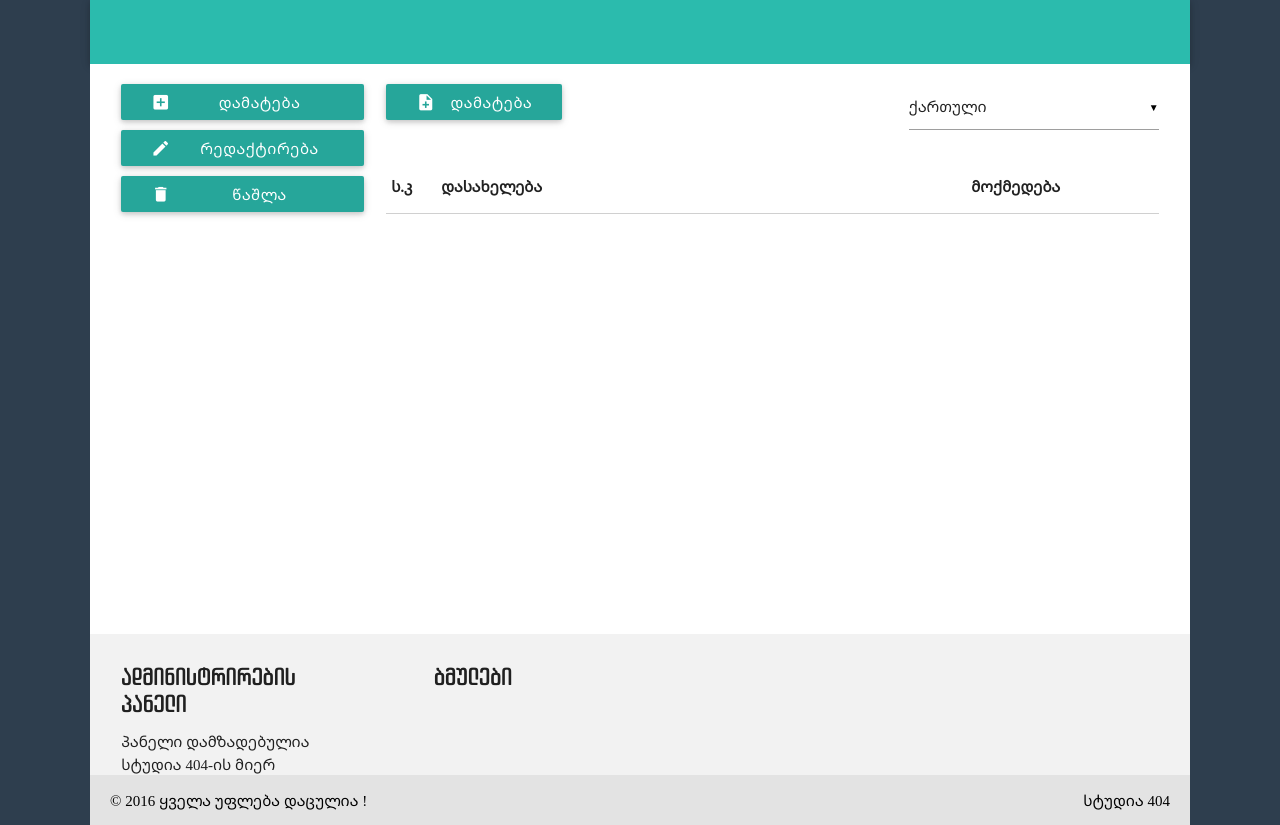
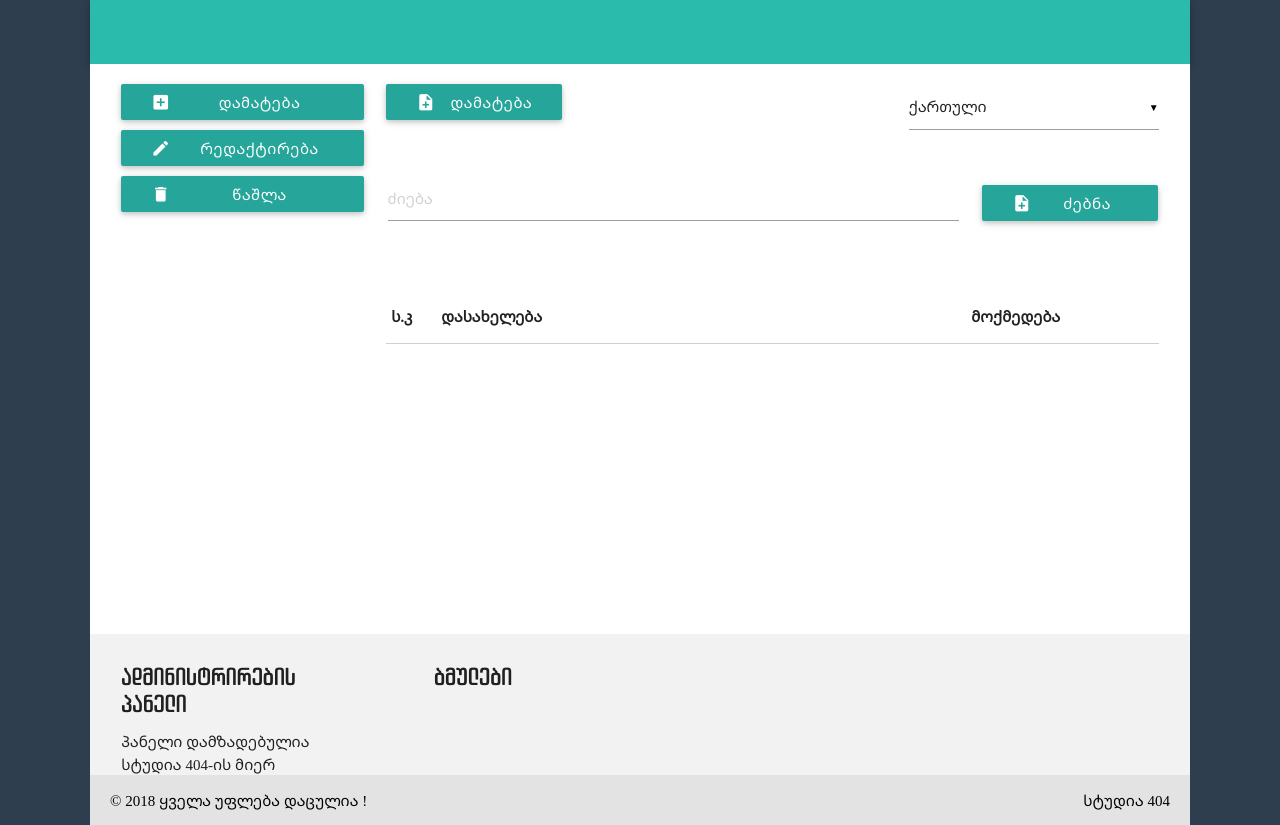
Before and after one commit to studio-404/vipintellect, a PHP site: the page made by app/views/dashboard/modules.php in a window 1280 px wide. Run offline with PHP 8.4, Linux system fonts and the light colour scheme; the template is opened without the code that fills it, so the values that code supplies are empty; the visitor is signed in with stand-in values (Sample User, id 1); a stand-in replaces the project's code that opens the database connection; some libraries are stand-ins or nearby versions.

Commit message:
module search added

```diff
--- a/app/controllers/home.php
+++ b/app/controllers/home.php
@@ -27,6 +27,11 @@ class Home extends Controller
 		$db_contactdetails = new Database("modules", array(
 			"method"=>"selectModuleByType",
 			"type"=>"contactdetails"
+		));
+
+		$db_howfindus = new Database("modules", array(
+			"method"=>"selectModuleByType",
+			"type"=>"howfindus"
 		));
 
 		$db_slider = new Database("modules", array(
@@ -145,6 +150,7 @@ class Home extends Controller
 			"headertop"=>$headertop->index(),
 			"pageData"=>$db_pagedata->getter(),
 			"slogan"=>$db_slogan->getter(),
+			"howfindus"=>$db_howfindus->getter(),
 			"slider"=>$slider->index(),
 			"footer"=>$footer->index()
 		]);
--- a/app/views/dashboard/catalog.php
+++ b/app/views/dashboard/catalog.php
@@ -101,7 +101,7 @@
           </div>
           <div class="footer-copyright">
             <div class="container width-100-pr-20">
-            <span class="black-text">© 2016 ყველა უფლება დაცულია !</span>
+            <span class="black-text">© 2018 ყველა უფლება დაცულია !</span>
             <a class="black-text right" href="http://ww.404.ge" target="_blank">სტუდია 404</a>
             </div>
           </div>
--- a/app/views/dashboard/comments.php
+++ b/app/views/dashboard/comments.php
@@ -78,7 +78,7 @@
           </div>
           <div class="footer-copyright">
             <div class="container width-100-pr-20">
-            <span class="black-text">© 2016 ყველა უფლება დაცულია !</span>
+            <span class="black-text">© 2018 ყველა უფლება დაცულია !</span>
             <a class="black-text right" href="http://ww.404.ge" target="_blank">სტუდია 404</a>
             </div>
           </div>
--- a/app/views/dashboard/filemanager.php
+++ b/app/views/dashboard/filemanager.php
@@ -65,7 +65,7 @@
           </div>
           <div class="footer-copyright">
             <div class="container width-100-pr-20">
-            <span class="black-text">© 2016 ყველა უფლება დაცულია !</span>
+            <span class="black-text">© 2018 ყველა უფლება დაცულია !</span>
             <a class="black-text right" href="http://ww.404.ge" target="_blank">სტუდია 404</a>
             </div>
           </div>
--- a/app/views/dashboard/index.php
+++ b/app/views/dashboard/index.php
@@ -124,7 +124,7 @@
           </div>
           <div class="footer-copyright">
             <div class="container width-100-pr-20">
-            <span class="black-text">© 2016 ყველა უფლება დაცულია !</span>
+            <span class="black-text">© 2018 ყველა უფლება დაცულია !</span>
             <a class="black-text right" href="http://ww.404.ge" target="_blank">სტუდია 404</a>
             </div>
           </div>
--- a/app/views/dashboard/modules.php
+++ b/app/views/dashboard/modules.php
@@ -62,6 +62,20 @@
 					</select>
 					</div>
 
+					<div style="clear:both"></div>
+					<form action="?" method="get" id="moduleSearchForm" style="margin: 0 -10px 130px -10px;">
+						<div class="col s9">
+							<div class="input-field">
+								<input type="text" placeholder="ძიება" autocomplete="off" name="s" value="<?=(isset($_GET['s'])) ? $_GET['s'] : ''?>" />
+							</div>
+						</div>
+						<div class="col s3">
+							<a href="javascript:void(0)" onclick="$('#moduleSearchForm').submit()" class="waves-effect waves-light btn" style="margin: 25px 0 0 0; width: 100%">
+								<i class="material-icons left">note_add</i>ძებნა
+							</a>
+						</div>
+					</form>
+
 					<table class="highlight">
 						<thead>
 							<tr>
@@ -106,7 +120,7 @@
           </div>
           <div class="footer-copyright">
             <div class="container width-100-pr-20">
-            <span class="black-text">© 2016 ყველა უფლება დაცულია !</span>
+            <span class="black-text">© 2018 ყველა უფლება დაცულია !</span>
             <a class="black-text right" href="http://ww.404.ge" target="_blank">სტუდია 404</a>
             </div>
           </div>
--- a/app/views/dashboard/payments.php
+++ b/app/views/dashboard/payments.php
@@ -79,7 +79,7 @@
           </div>
           <div class="footer-copyright">
             <div class="container width-100-pr-20">
-            <span class="black-text">© 2016 ყველა უფლება დაცულია !</span>
+            <span class="black-text">© 2018 ყველა უფლება დაცულია !</span>
             <a class="black-text right" href="http://ww.404.ge" target="_blank">სტუდია 404</a>
             </div>
           </div>
--- a/app/views/dashboard/plugins.php
+++ b/app/views/dashboard/plugins.php
@@ -105,7 +105,7 @@
           </div>
           <div class="footer-copyright">
             <div class="container width-100-pr-20">
-            <span class="black-text">© 2016 ყველა უფლება დაცულია !</span>
+            <span class="black-text">© 2018 ყველა უფლება დაცულია !</span>
             <a class="black-text right" href="http://ww.404.ge" target="_blank">სტუდია 404</a>
             </div>
           </div>
--- a/app/views/dashboard/users.php
+++ b/app/views/dashboard/users.php
@@ -77,7 +77,7 @@
           </div>
           <div class="footer-copyright">
             <div class="container width-100-pr-20">
-            <span class="black-text">© 2016 ყველა უფლება დაცულია !</span>
+            <span class="black-text">© 2018 ყველა უფლება დაცულია !</span>
             <a class="black-text right" href="http://ww.404.ge" target="_blank">სტუდია 404</a>
             </div>
           </div>
```
Also changed, not shown: app/database/modules.php (+7 -1 lines), app/views/home/index.php (+3 -4 lines).
